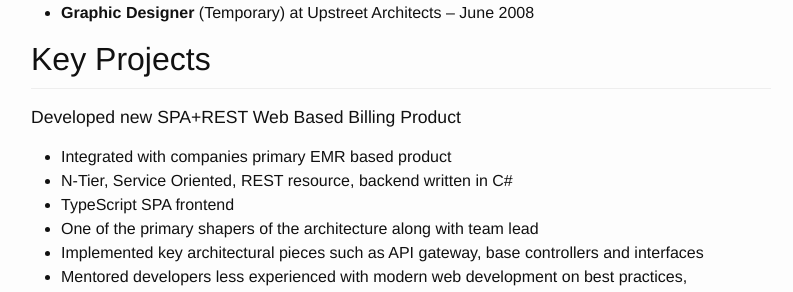
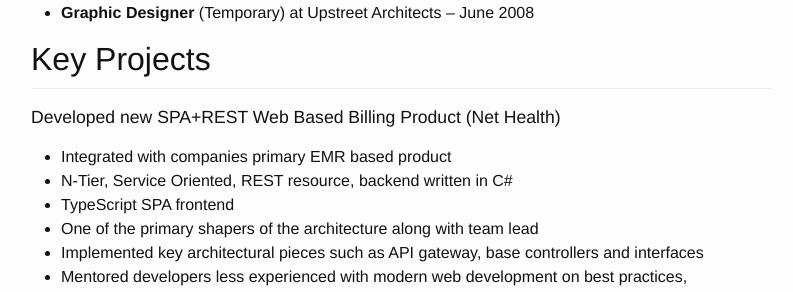
Before and after one commit to beattyml1/beattyml1.github.io, a Jekyll site: the page built from resume.md, in a window 1280 px wide and 900 px high, scrolled down 582 px. Shown: the part 153-445 px from the top of the window, without its empty margins (239-1032 px from the left). Built offline with Jekyll 4.4.1, drawn with Linux system fonts in a browser that asks for light colours.

Commit message:
Update resume.md

```diff
--- a/resume.md
+++ b/resume.md
@@ -30,7 +30,7 @@ Professional History
 Key Projects
 -----------
 
-### Developed new SPA+REST Web Based Billing Product
+### Developed new SPA+REST Web Based Billing Product (Net Health)
 - Integrated with companies primary EMR based product
 - N-Tier, Service Oriented, REST resource, backend written in C#
 - TypeScript SPA frontend
```
